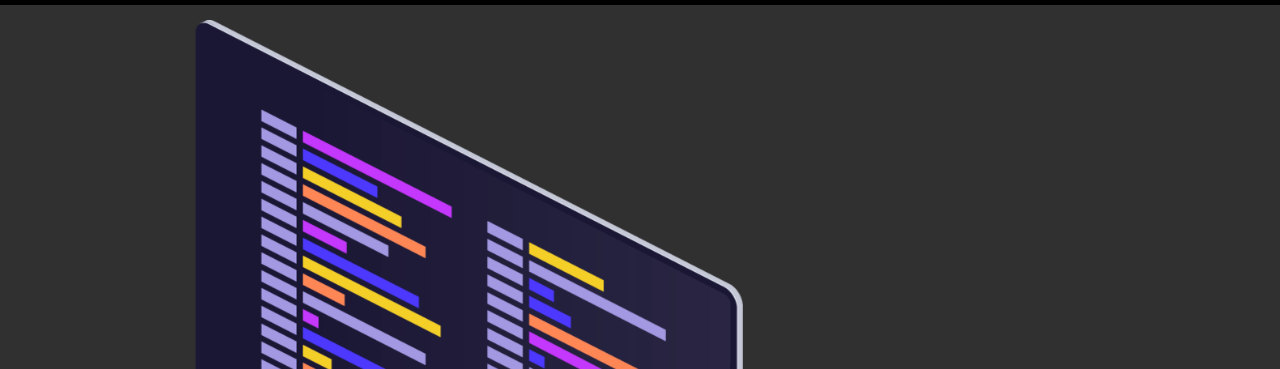
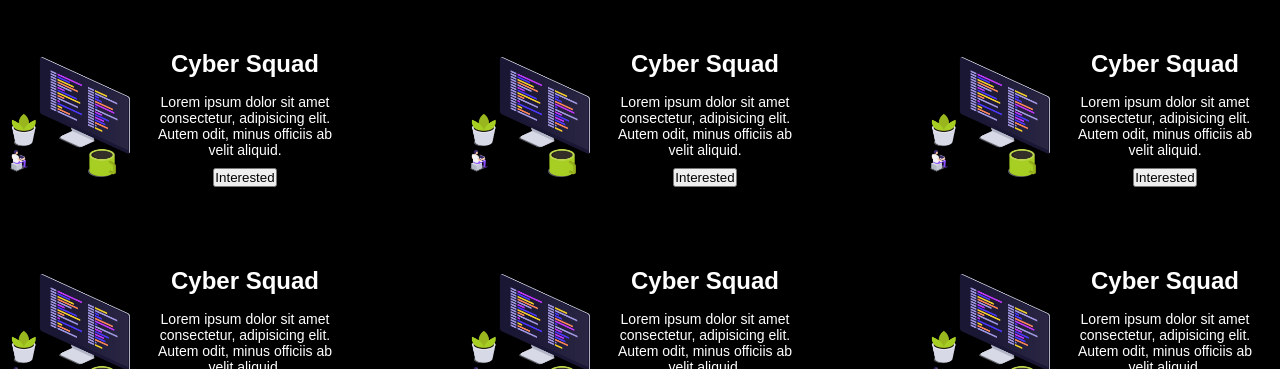
Before and after one commit to iripon07/Vizon-Task, a plain HTML site: page index.html in a window 1280 px wide. Shown: the part 213-582 px from the top of the page. Drawn offline with Linux system fonts and the light colour scheme.

Commit message:
cyber squad

```diff
--- a/index.html
+++ b/index.html
@@ -1,5 +1,6 @@
 <!DOCTYPE html>
 <html lang="en">
+
 <head>
   <meta charset="UTF-8" />
   <meta http-equiv="X-UA-Compatible" content="IE=edge" />
@@ -7,6 +8,7 @@
   <link rel="stylesheet" href="style.css" />
   <title>Vizon Task</title>
 </head>
+
 <body>
   <header>
     <nav class="nav">
@@ -29,27 +31,75 @@
   <section>
     <h1 class="hero">We Are Building The Future, Come Join Us</h1>
     <div class="main">
+      <div class="details">
+        <div class="image-detail">
+          <img class="img-style" src="./assets/coding.png" alt="">
+        </div>
+        <div class="detail">
+          <h1>Cyber Squad</h1>
+          <p>Lorem ipsum dolor sit amet consectetur, adipisicing elit. Autem odit, minus officiis ab velit aliquid.</p>
+          <button>Interested</button>
+        </div>
+      </div>
 
 
       <div class="details">
-
         <div class="image-detail">
-            <img src="./assets/coding.png" alt="">
+          <img class="img-style" src="./assets/coding.png" alt="">
         </div>
-
         <div class="detail">
-
           <h1>Cyber Squad</h1>
           <p>Lorem ipsum dolor sit amet consectetur, adipisicing elit. Autem odit, minus officiis ab velit aliquid.</p>
           <button>Interested</button>
-
+        </div>
+      </div>
+      <div class="details">
+        <div class="image-detail">
+          <img class="img-style" src="./assets/coding.png" alt="">
+        </div>
+        <div class="detail">
+          <h1>Cyber Squad</h1>
+          <p>Lorem ipsum dolor sit amet consectetur, adipisicing elit. Autem odit, minus officiis ab velit aliquid.</p>
+          <button>Interested</button>
+        </div>
+      </div>
+      <div class="details">
+        <div class="image-detail">
+          <img class="img-style" src="./assets/coding.png" alt="">
+        </div>
+        <div class="detail">
+          <h1>Cyber Squad</h1>
+          <p>Lorem ipsum dolor sit amet consectetur, adipisicing elit. Autem odit, minus officiis ab velit aliquid.</p>
+          <button>Interested</button>
+        </div>
+      </div>
+      <div class="details">
+        <div class="image-detail">
+          <img class="img-style" src="./assets/coding.png" alt="">
+        </div>
+        <div class="detail">
+          <h1>Cyber Squad</h1>
+          <p>Lorem ipsum dolor sit amet consectetur, adipisicing elit. Autem odit, minus officiis ab velit aliquid.</p>
+          <button>Interested</button>
+        </div>
+      </div>
+      <div class="details">
+        <div class="image-detail">
+          <img class="img-style" src="./assets/coding.png" alt="">
+        </div>
+        <div class="detail">
+          <h1>Cyber Squad</h1>
+          <p>Lorem ipsum dolor sit amet consectetur, adipisicing elit. Autem odit, minus officiis ab velit aliquid.</p>
+          <button>Interested</button>
         </div>
       </div>
 
     </div>
 
+    <h1 class="hero">VIZON Lorem ipsum, dolor sit amet consectetur adipisicing elit.</h1>
   </section>
 
   <script src="./script.js"></script>
 </body>
+
 </html>
--- a/style.css
+++ b/style.css
@@ -37,6 +37,7 @@ nav img {
 .hamburger {
   padding-right: 20px;
   cursor: pointer;
+  /* display: none; */
 }
 
 .hamburger .line {
@@ -72,44 +73,54 @@ section {
   font-size: 48px;
   font-weight: bold;
   text-align: center;
-  margin-bottom: 20px;
+  margin: 50px 0;
 }
 
-/* .main {
+.main {
   display: grid;
   grid-template-columns: repeat(3, 1fr);
-  grid-gap: 30px;
-} */
+  row-gap: 50px;
+  column-gap: 100px;
+  align-items: center;
+  justify-items: center;
+}
 
 .details {
   display: flex;
   align-items: center;
   justify-content: center;
   padding: 10px;
-  background-color: rgb(48, 48, 48);
+  gap: 10px;
+  flex-direction: row;
 }
 
-.details img {
-  width: 100%;
-  padding: 5px;
+.img-style {
+  width: 120px;
+  height: 120px;
 }
 
 .detail {
   margin: 5px;
-  width: 50%;
+  display: flex;
+  flex-direction: column;
+  align-items: center;
+  justify-content: center;
 }
 
 .detail h1 {
   color: white;
-  font-size: 30px;
-  margin-bottom: 20px;
+  font-size: 24px;
+  margin-bottom: 16px;
 }
+
 .detail p {
   color: white;
   font-size: 14px;
+  margin-bottom: 10px;
+  text-align: center;
 }
 
-@media screen and (min-width: 800px) {
+@media screen and (min-width: 768px) {
   .navLink {
     display: block;
     position: static;
@@ -127,3 +138,42 @@ section {
     display: none;
   }
 }
+
+@media screen and (max-width: 900px) {
+  .hero {
+    font-size: 28px;
+  }
+
+  .main {
+    grid-template-columns: repeat(2, 1fr);
+    row-gap: 30px;
+    column-gap: 50px;
+    margin-left: 20px;
+    margin-right: 20px;
+  }
+
+  .details {
+    flex-direction: column;
+    gap: 10px;
+  }
+
+}
+@media screen and (max-width: 514px) {
+  .hero {
+    font-size: 16px;
+    margin: 16px;
+  }
+
+  .main {
+    grid-template-columns: repeat(1, 1fr);
+    column-gap: 50px;
+    margin-left: 20px;
+    margin-right: 20px;
+  }
+
+  .details {
+    flex-direction: column;
+    padding: 10px;
+  }
+
+}
```
Lines whose indentation alone changed are shown as unchanged.
